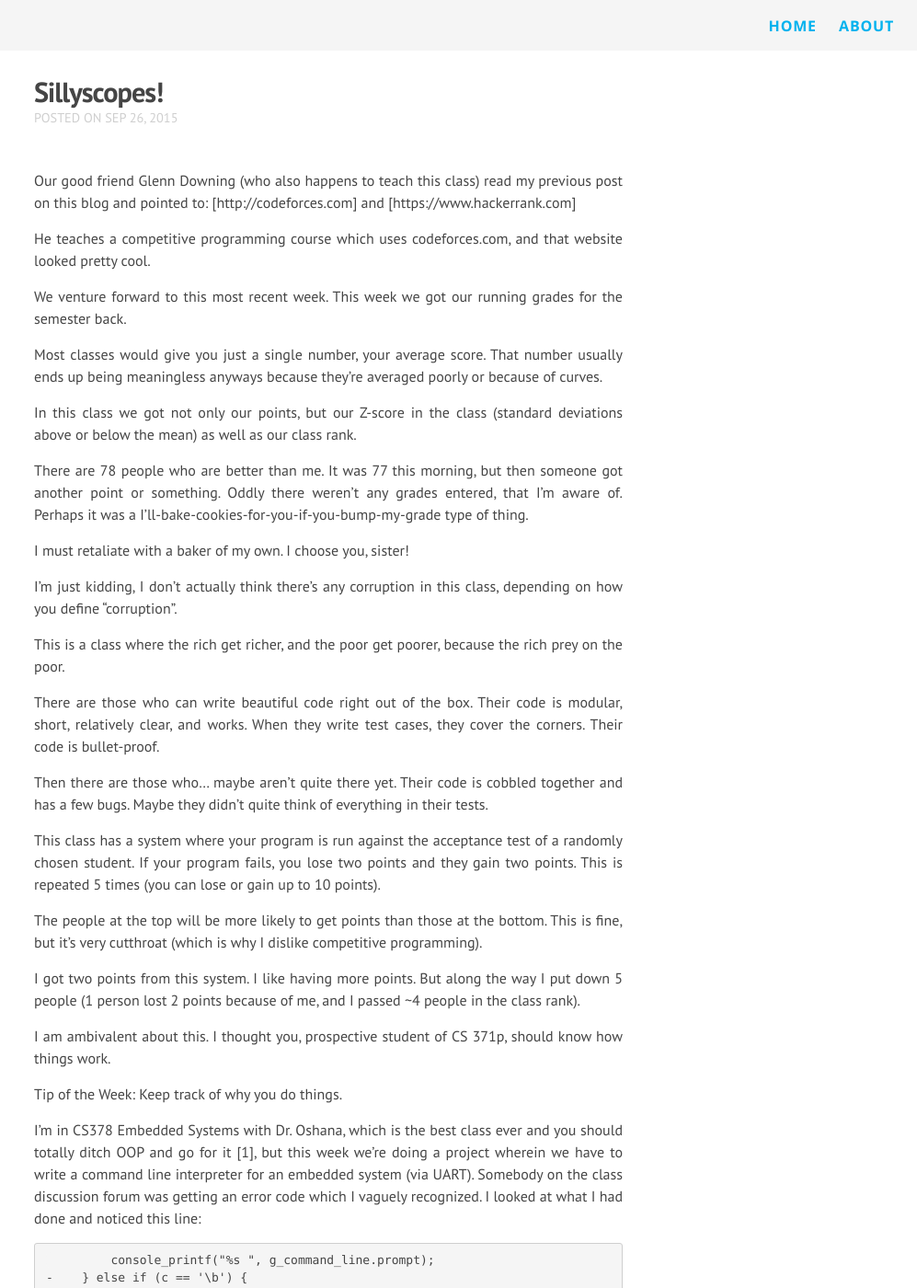
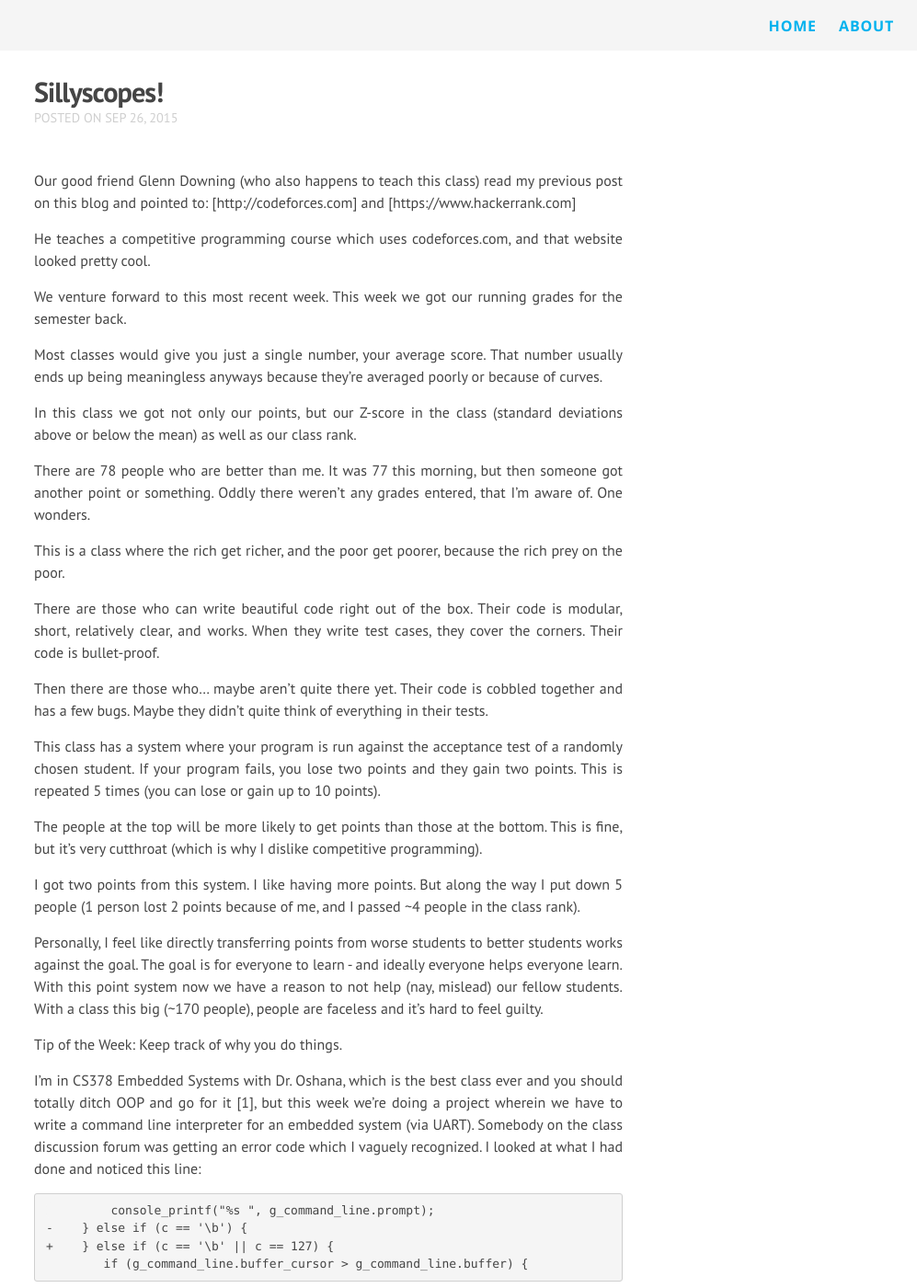
Before and after one commit to lkolbly/cs371p-web, a Jekyll site: the page built from _posts/2015-09-26-sillyscopes.markdown, in a window 1280 px wide and 1400 px high. Shown: the whole window at 92% size, without its empty margins (283-1280 px from the left). Built offline with Jekyll 4.4.1, drawn with Linux system fonts in a browser that asks for light colours; nearby versions of some CDN libraries; Markdown is read by kramdown in place of the engine named in the settings.

Commit message:
Removed corruption charges.

```diff
--- a/_posts/2015-09-26-sillyscopes.markdown
+++ b/_posts/2015-09-26-sillyscopes.markdown
@@ -17,11 +17,7 @@
 
 In this class we got not only our points, but our Z-score in the class (standard deviations above or below the mean) as well as our class rank.
 
-There are 78 people who are better than me. It was 77 this morning, but then someone got another point or something. Oddly there weren't any grades entered, that I'm aware of. Perhaps it was a I'll-bake-cookies-for-you-if-you-bump-my-grade type of thing.
-
-I must retaliate with a baker of my own. I choose you, sister!
-
-I'm just kidding, I don't actually think there's any corruption in this class, depending on how you define "corruption".
+There are 78 people who are better than me. It was 77 this morning, but then someone got another point or something. Oddly there weren't any grades entered, that I'm aware of. One wonders.
 
 This is a class where the rich get richer, and the poor get poorer, because the rich prey on the poor.
 
@@ -35,7 +31,7 @@
 
 I got two points from this system. I like having more points. But along the way I put down 5 people (1 person lost 2 points because of me, and I passed ~4 people in the class rank).
 
-I am ambivalent about this. I thought you, prospective student of CS 371p, should know how things work.
+Personally, I feel like directly transferring points from worse students to better students works against the goal. The goal is for everyone to learn - and ideally everyone helps everyone learn. With this point system now we have a reason to not help (nay, mislead) our fellow students. With a class this big (~170 people), people are faceless and it's hard to feel guilty.
 
 Tip of the Week: Keep track of why you do things.
 
```
